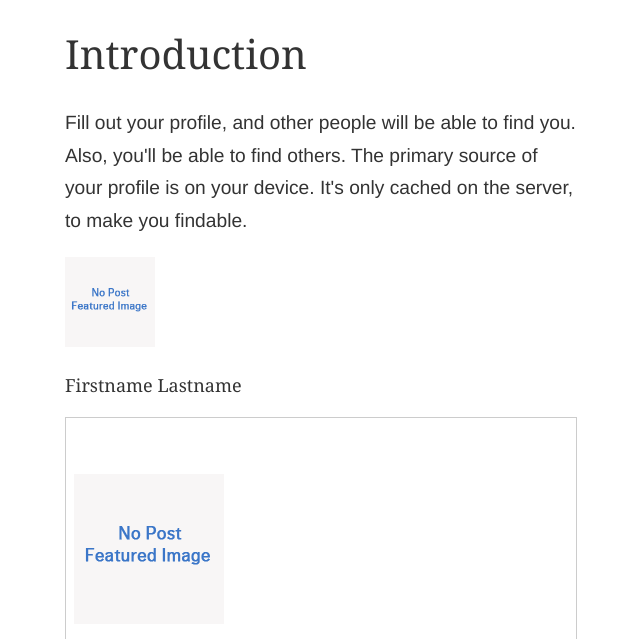
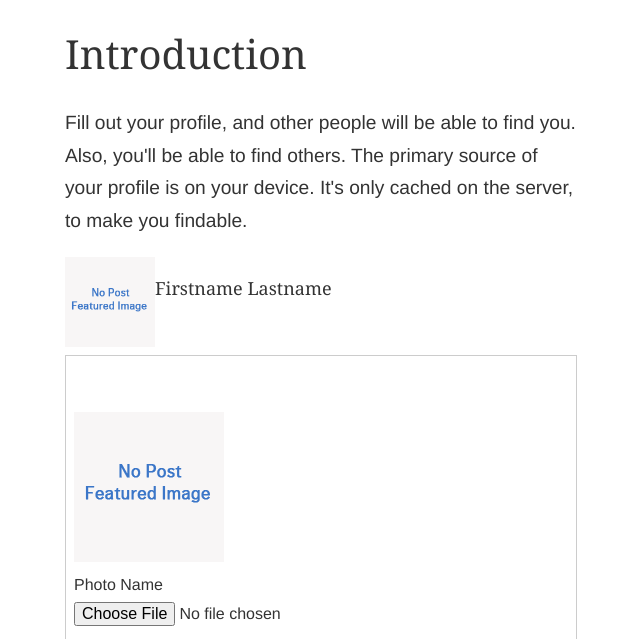
Before and after one commit to andrewwoods/labs, a PHP site: page /offline-app/index.php in a window 1280 px wide. Shown: the part 24-663 px from the top of the page, without its empty margins (319-959 px from the left). Run offline with PHP 8.4, Linux system fonts and the light colour scheme.

Commit message:
Minor tweaks for improve layouts

```diff
--- a/offline-app/library/css/style.css
+++ b/offline-app/library/css/style.css
@@ -554,6 +554,13 @@ p {
   }
 }
 
+.profile-result img {
+  float: left;
+}
+.profile-result .text-content {
+  clear: both;
+}
+
 @media print {
   /******************************************************************
   Site Name: andrewwoods.net
--- a/offline-app/library/scss/_theme.scss
+++ b/offline-app/library/scss/_theme.scss
@@ -13,3 +13,13 @@
 		width: 32em;
 	}
 }
+
+.profile-result {
+	img {
+		float: left;
+	}
+
+	.text-content {
+		clear: both;
+	}
+}
--- a/offline-app/search-results.php
+++ b/offline-app/search-results.php
@@ -1,8 +1,8 @@
 
-<div id="profile-1" class="profile-result">
+<div id="profile-1" class="profile-result clearfix">
 	<img width="90" src="library/images/nothumb.gif">
 	<h3>Firstname Lastname</h3>
-	<div id="profile-1-content" class="is-closed">
+	<div id="profile-1-content" class="text-content is-closed">
 		<p>I'm good at ... <p>
 		<p>I'm looking for ... <p>
 	</div>
```
